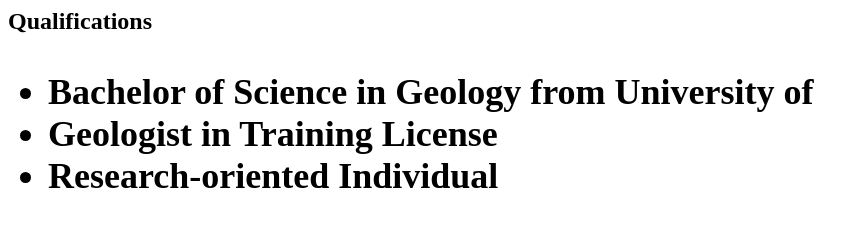
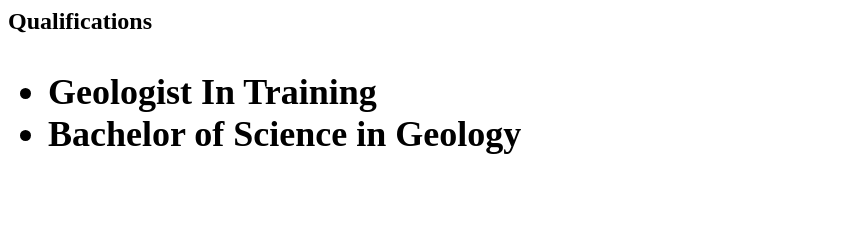
Before and after one commit to bmills23/BryanGMills.github.io, a plain HTML site: page aboutme.html in a window 1280 px wide. Shown: the whole page, without its empty margins (0-868 px from the left). Drawn offline with Linux system fonts and the light colour scheme.

Commit message:
Update aboutme.html

```diff
--- a/aboutme.html
+++ b/aboutme.html
@@ -1,9 +1,10 @@
 <html>
+  <title>About Me</title>
 <body>
+
   <h2><strong>Qualifications<strong><h2>
 
-    <ul>
-  <li>Bachelor of Science in Geology from University of</li>
-  <li>Geologist in Training License</li>
-  <li>Research-oriented Individual</li>
-    </ul>
+    <div>
+      <ul>
+        <li>Geologist In Training</li>
+        <li>Bachelor of Science in Geology</li>
```
